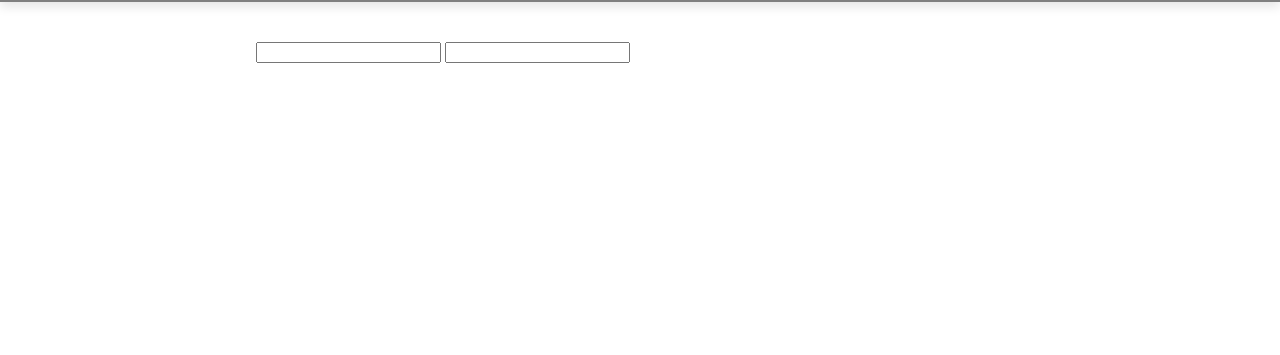
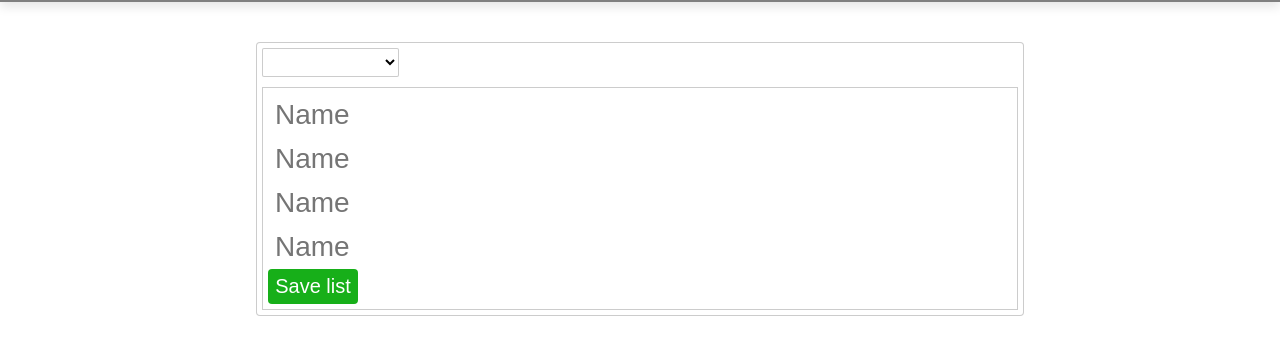
Before and after one commit to mandulaj/GroupGen, a plain HTML site: page index.html in a window 1280 px wide. Shown: the part 45-400 px from the top of the page. Drawn offline with Linux system fonts and the light colour scheme.

Commit message:
set up names

```diff
--- /dev/null
+++ b/css/styles.css
@@ -0,0 +1,62 @@
+body {
+  margin: 0;
+  padding: 0;
+  font-family: Arial;
+}
+header {
+  width: 100%;
+  background: rgba(0, 0, 0, 0.5);
+  padding-top: 5px;
+  padding-bottom: 5px;
+  box-shadow: 0 5px 10px rgba(0, 0, 0, 0.1);
+}
+header> h1 {
+  margin: 0;
+  margin-left: 20%;
+  color: white;
+}
+.content {
+  margin-top: 40px;
+  padding-left: 20%;
+  width: 60%
+}
+.names-list {
+  border: 1px solid rgba(163, 163, 163, 0.55);
+  background-color: white;
+  padding: 5px;
+  border-radius: 4px;
+}
+#saved-lists {
+  border: 1px solid rgba(163, 163, 163, 0.55);
+  border-radius: 2px;
+  background-color: white;
+  padding: 5px;
+  margin-bottom: 10px;
+}
+#names {
+  border: 1px solid rgba(163, 163, 163, 0.55);
+  padding: 5px;
+}
+.name {
+  padding: 5px;
+}
+.name>input {
+  background: white;
+  border: 0;
+  font-size: 28px;
+}
+#saveNames {
+  width: 90px;
+  height: 35px;
+  cursor: pointer;
+  border-radius: 4px;
+  background: #17af19;
+  text-align: center;
+  line-height: 35px;
+  font-size: 20px;
+  color: white;
+  transition: background 0.1s;
+}
+#saveNames:hover {
+  background: #288125;
+}
--- a/index.html
+++ b/index.html
@@ -2,94 +2,7 @@
 
 <head>
   <title>Group Generator</title>
-  <style>
-    body {
-      margin: 0;
-      padding: 0;
-      font-family: Arial;
-    }
-    header {
-      width: 100%;
-      background: rgba(0, 0, 0, 0.5);
-      padding-top: 5px;
-      padding-bottom: 5px;
-      box-shadow: 0 5px 10px rgba(0, 0, 0, 0.1);
-    }
-    header> h1 {
-      margin: 0;
-      margin-left: 20%;
-      color: white;
-    }
-    .content {
-      margin-top: 40px;
-      padding-left: 20%;
-    }
-  </style>
-  <script>
-    /**
-     * Randomize array element order in-place.
-     * Using Fisher-Yates shuffle algorithm.
-     */
-    function shuffleArray(array) {
-      for (var i = array.length - 1; i > 0; i--) {
-        var j = Math.floor(Math.random() * (i + 1));
-        var temp = array[i];
-        array[i] = array[j];
-        array[j] = temp;
-      }
-      return array;
-    }
-
-    function arraySum(array) {
-      var total = 0;
-      for (var i in array) {
-        total += array[i];
-      }
-      return total;
-    }
-
-    function Grouper(peopleList) {
-      this.groups = []
-      this.peopleList = peopleList;
-    }
-
-    Grouper.prototype.shuffle = function() {
-      this.peopleList = shuffleArray(this.peopleList);
-    }
-
-    Grouper.prototype.addPerson = function(person) {
-      this.peopleList.push(person)
-      return this.peopleList.length;
-    }
-    Grouper.prototype.removePerson = function(person) {
-      var index = this.peopleList.indexOf(person);
-      if (index == -1) return -1;
-      this.peopleList.splice(index, 1);
-    }
-
-    Grouper.prototype.partition = function(length) {
-      var result = [];
-      for (var i = 0; i < this.length; i++) {
-        if (i % length === 0) result.push([]);
-        result[result.length - 1].push(this[i]);
-      }
-      return result;
-    }
-
-
-    Grouper.prototype.genAuto = function(groupNum) {
-
-    }
-
-    Grouper.prototype.genByGroupNum = function(groupNum) {
-
-    }
-
-    Grouper.prototype.genByPplNum = function(pplNum) {
-
-    }
-  </script>
-
+  <link rel="stylesheet" href="css/styles.css" media="screen" title="no title" charset="utf-8">
 </head>
 
 <body>
@@ -98,10 +11,31 @@
   </header>
 
   <div class="content">
-    <form>
-      <input type='text'>
-      <input type="textfield" </form>
+    <div class="names-list">
+      <select id="saved-lists">
+        <option disabled seleted>No classes saved</option>
+      </select>
+      <div id="names">
+        <div class="name">
+          <input type="text" placeholder="Name" value="">
+        </div>
+        <div class="name">
+          <input type="text" placeholder="Name" value="">
+        </div>
+        <div class="name">
+          <input type="text" placeholder="Name" value="">
+        </div>
+        <div class="name">
+          <input type="text" placeholder="Name" value="">
+        </div>
+        <div id="addName"></div>
+        <div id="saveNames">Save list</div>
+
+      </div>
+    </div>
   </div>
+  <script src="js/script.js">
+  </script>
 </body>
 
 </html>
--- /dev/null
+++ b/js/script.js
@@ -0,0 +1,62 @@
+/**
+* Randomize array element order in-place.
+* Using Fisher-Yates shuffle algorithm.
+*/
+function shuffleArray(array) {
+  for (var i = array.length - 1; i > 0; i--) {
+    var j = Math.floor(Math.random() * (i + 1));
+    var temp = array[i];
+    array[i] = array[j];
+    array[j] = temp;
+  }
+  return array;
+}
+
+function arraySum(array) {
+  var total = 0;
+  for (var i in array) {
+    total += array[i];
+  }
+  return total;
+}
+
+function Grouper(peopleList) {
+  this.groups = []
+  this.peopleList = peopleList;
+}
+
+Grouper.prototype.shuffle = function() {
+  this.peopleList = shuffleArray(this.peopleList);
+}
+
+Grouper.prototype.addPerson = function(person) {
+  this.peopleList.push(person)
+  return this.peopleList.length;
+}
+Grouper.prototype.removePerson = function(person) {
+  var index = this.peopleList.indexOf(person);
+  if (index == -1) return -1;
+  this.peopleList.splice(index, 1);
+}
+
+Grouper.prototype.partition = function(length) {
+  var result = [];
+  for (var i = 0; i < this.length; i++) {
+    if (i % length === 0) result.push([]);
+    result[result.length - 1].push(this[i]);
+  }
+  return result;
+}
+
+
+Grouper.prototype.genAuto = function(groupNum) {
+
+}
+
+Grouper.prototype.genByGroupNum = function(groupNum) {
+
+}
+
+Grouper.prototype.genByPplNum = function(pplNum) {
+
+}
```
